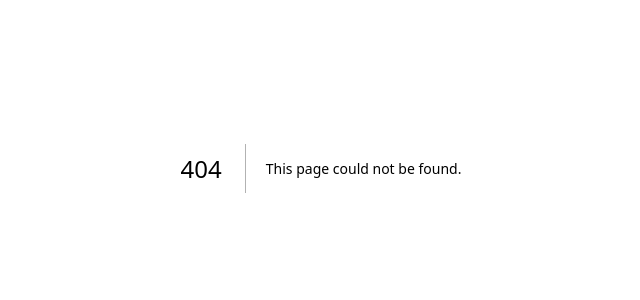
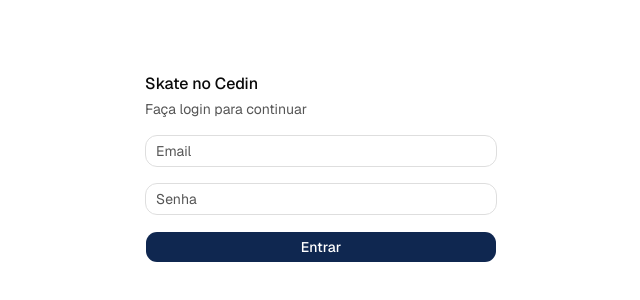
Before and after one commit to Kaueflip/skate-no-cedin-app, a Next.js app: page /login in a window 1280 px wide. Before the commit this address had no page. Shown: the part 232-532 px from the top of the page, without its empty margins (319-959 px from the left). Built offline with nearby package versions, Linux system fonts and the light colour scheme; no server answers.

Commit message:
dashboard adjusted

```diff
--- a/app/(dashboard)/layout.tsx
+++ b/app/(dashboard)/layout.tsx
@@ -1,7 +1,6 @@
-"use client"
-
 import type { ReactNode } from "react"
-
+import { redirect } from "next/navigation"
+import { createClient } from "@/lib/supabase-server"
 import {
   SidebarInset,
   SidebarProvider,
@@ -23,9 +22,20 @@ type Props = {
   children: ReactNode
 }
 
-export default function DashboardLayout({
+export default async function DashboardLayout({
   children,
 }: Props) {
+
+  const supabase =
+    await createClient()
+
+  const {
+    data: { session },
+  } = await supabase.auth.getSession()
+
+  if (!session) {
+    redirect("/login")
+  }
 
   return (
 
--- /dev/null
+++ b/app/login/page.tsx
@@ -0,0 +1,133 @@
+"use client"
+
+import { useState } from "react"
+
+import { useRouter } from "next/navigation"
+
+import { createClient }
+    from "@/lib/supabase-browser"
+
+import { Button }
+    from "@/components/ui/button"
+
+import { Input }
+    from "@/components/ui/input"
+
+import {
+    Card,
+    CardContent,
+    CardHeader,
+    CardTitle,
+    CardDescription,
+} from "@/components/ui/card"
+
+import { toast }
+    from "sonner"
+
+export default function LoginPage() {
+
+    const router =
+        useRouter()
+
+    const supabase =
+        createClient()
+
+    const [email, setEmail] =
+        useState("")
+
+    const [password, setPassword] =
+        useState("")
+
+    const [loading, setLoading] =
+        useState(false)
+
+    async function handleLogin() {
+
+        try {
+
+            setLoading(true)
+
+            const { error } =
+                await supabase.auth.signInWithPassword({
+                    email,
+                    password,
+                })
+
+            if (error)
+                throw error
+
+            toast.success(
+                "Login realizado"
+            )
+
+            router.push("/dashboard")
+
+            router.refresh()
+
+        } catch (error) {
+
+            toast.error(
+                "Email ou senha inválidos"
+            )
+
+        } finally {
+
+            setLoading(false)
+        }
+    }
+
+    return (
+
+        <div className="flex min-h-screen items-center justify-center p-6">
+
+            <Card className="w-full max-w-sm">
+
+                <CardHeader>
+
+                    <CardTitle>
+                        Skate no Cedin
+                    </CardTitle>
+
+                    <CardDescription>
+                        Faça login para continuar
+                    </CardDescription>
+
+                </CardHeader>
+
+                <CardContent className="space-y-4">
+
+                    <Input
+                        type="email"
+                        placeholder="Email"
+                        value={email}
+                        onChange={(e) =>
+                            setEmail(e.target.value)
+                        }
+                    />
+
+                    <Input
+                        type="password"
+                        placeholder="Senha"
+                        value={password}
+                        onChange={(e) =>
+                            setPassword(e.target.value)
+                        }
+                    />
+
+                    <Button
+                        className="w-full"
+                        onClick={handleLogin}
+                        disabled={loading}
+                    >
+                        {loading
+                            ? "Entrando..."
+                            : "Entrar"}
+                    </Button>
+
+                </CardContent>
+
+            </Card>
+
+        </div>
+    )
+}
--- a/components/app-sidebar.tsx
+++ b/components/app-sidebar.tsx
@@ -2,7 +2,7 @@
 import { useTheme } from "next-themes"
 import { LogOut } from "lucide-react"
 import { useRouter } from "next/navigation"
-import { supabase } from "@/lib/supabase"
+import { createClient } from "@/lib/supabase-browser"
 import Link from "next/link"
 import { usePathname } from "next/navigation"
 import {
@@ -71,6 +71,7 @@ const menuItems = [
 ]
 
 export function AppSidebar() {
+  const supabase = createClient()
   const pathname = usePathname()
   const { theme, setTheme } = useTheme()
   const router = useRouter()
--- /dev/null
+++ b/lib/supabase-browser.ts
@@ -0,0 +1,8 @@
+import { createBrowserClient } from "@supabase/ssr";
+
+export function createClient() {
+  return createBrowserClient(
+    process.env.NEXT_PUBLIC_SUPABASE_URL!,
+    process.env.NEXT_PUBLIC_SUPABASE_ANON_KEY!,
+  );
+}
--- /dev/null
+++ b/lib/supabase-server.ts
@@ -0,0 +1,25 @@
+import { cookies } from "next/headers";
+
+import { createServerClient } from "@supabase/ssr";
+
+export async function createClient() {
+  const cookieStore = await cookies();
+
+  return createServerClient(
+    process.env.NEXT_PUBLIC_SUPABASE_URL!,
+    process.env.NEXT_PUBLIC_SUPABASE_ANON_KEY!,
+    {
+      cookies: {
+        getAll() {
+          return cookieStore.getAll();
+        },
+
+        setAll(cookiesToSet) {
+          cookiesToSet.forEach(({ name, value, options }) =>
+            cookieStore.set(name, value, options),
+          );
+        },
+      },
+    },
+  );
+}
--- a/package.json
+++ b/package.json
@@ -11,6 +11,7 @@
   "dependencies": {
     "@hookform/resolvers": "^5.2.2",
     "@radix-ui/react-accordion": "^1.2.12",
+    "@supabase/ssr": "^0.10.3",
     "@supabase/supabase-js": "^2.105.4",
     "@vercel/analytics": "^2.0.1",
     "class-variance-authority": "^0.7.1",
```
Also changed, not shown: 1 other file (tests, documents, lock files or other folders).
